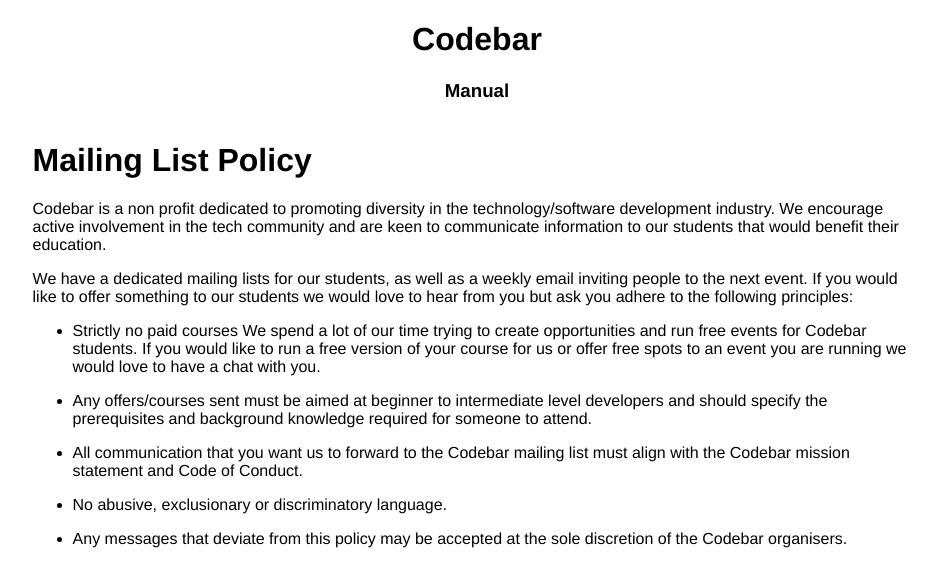
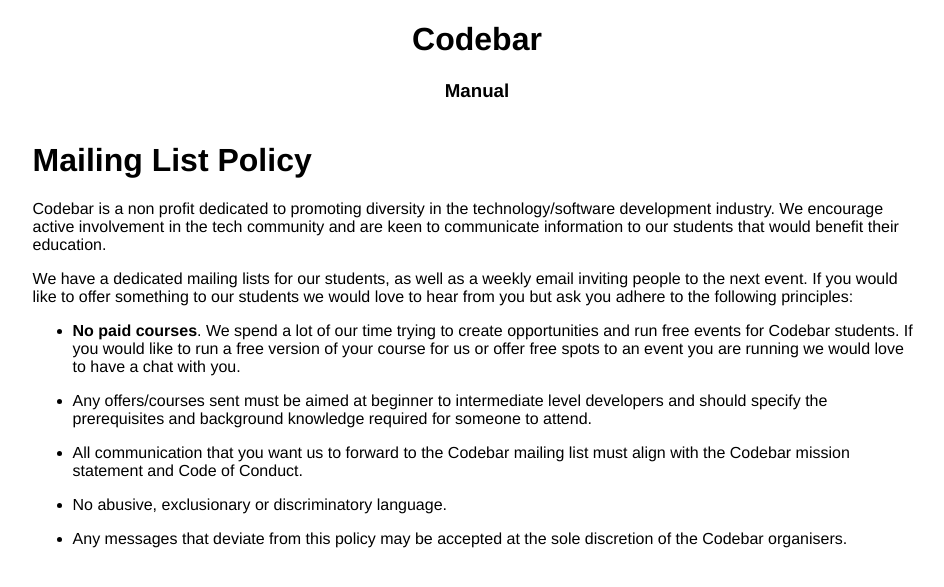
Before and after one commit to codebar/manual, a Jekyll site: the page built from _posts/2014-12-12-mailing-list-policy.md, in a window 1280 px wide. Shown: the top 587 px of the page, without its empty margins (163-1107 px from the left). Built offline with Jekyll 4.4.1, drawn with Linux system fonts in a browser that asks for light colours; Markdown is read by kramdown in place of the engine named in the settings.

Commit message:
fix formatting, highlight ‘no paid courses’

```diff
--- a/_posts/2014-12-12-mailing-list-policy.md
+++ b/_posts/2014-12-12-mailing-list-policy.md
@@ -7,8 +7,7 @@
 
 We have a dedicated mailing lists for our students, as well as a weekly email inviting people to the next event. If you would like to offer something to our students we would love to hear from you but ask you adhere to the following principles:
 
-- Strictly no paid courses
-	We spend a lot of our time trying to create opportunities and run free events for Codebar students. If you would like to run a free version of your course for us or offer free spots to an event you are running we would love to have a chat with you.
+- **No paid courses**. We spend a lot of our time trying to create opportunities and run free events for Codebar students. If you would like to run a free version of your course for us or offer free spots to an event you are running we would love to have a chat with you.
 
 - Any offers/courses sent must be aimed at beginner to intermediate level developers and should specify the prerequisites and background knowledge required for someone to attend.
 
```
